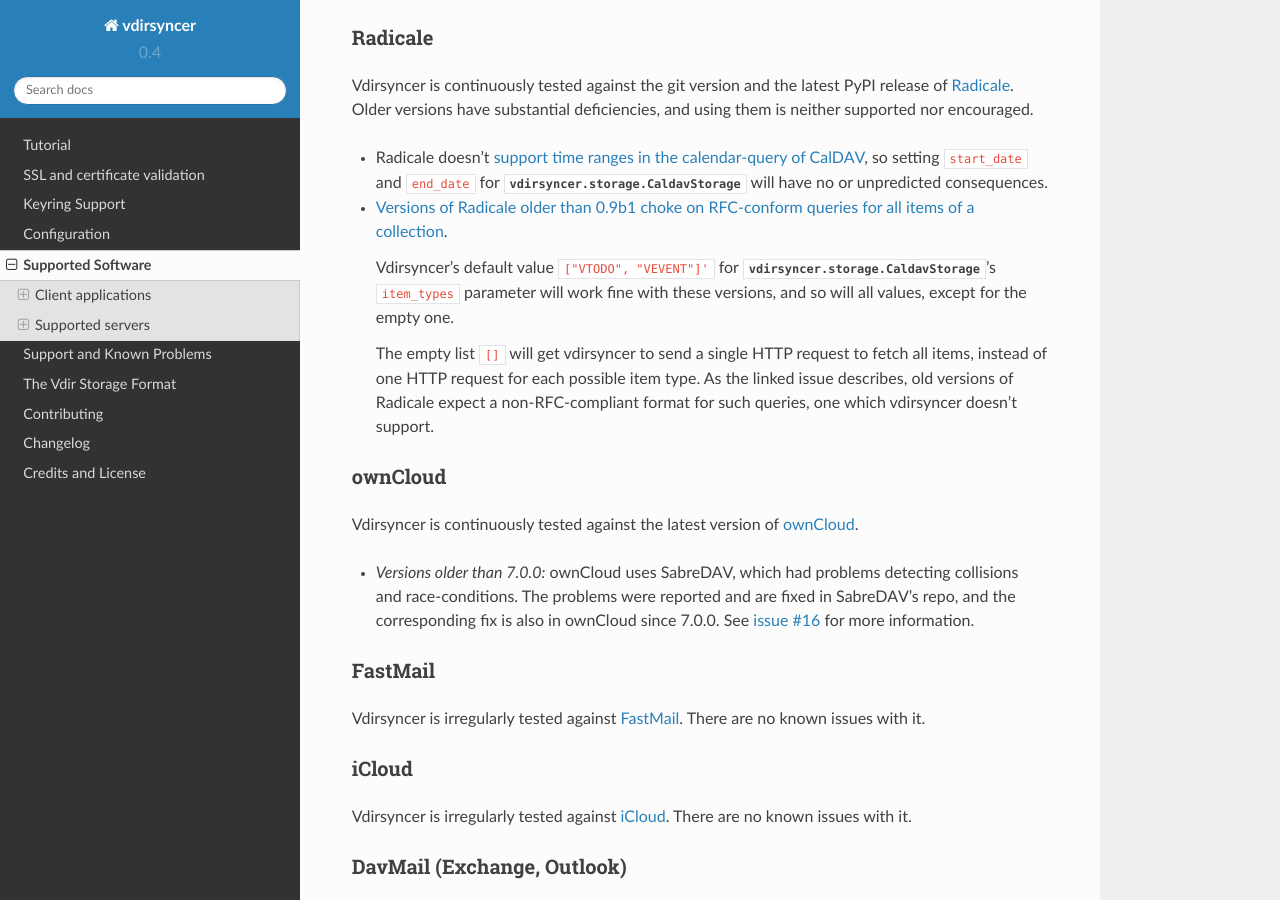
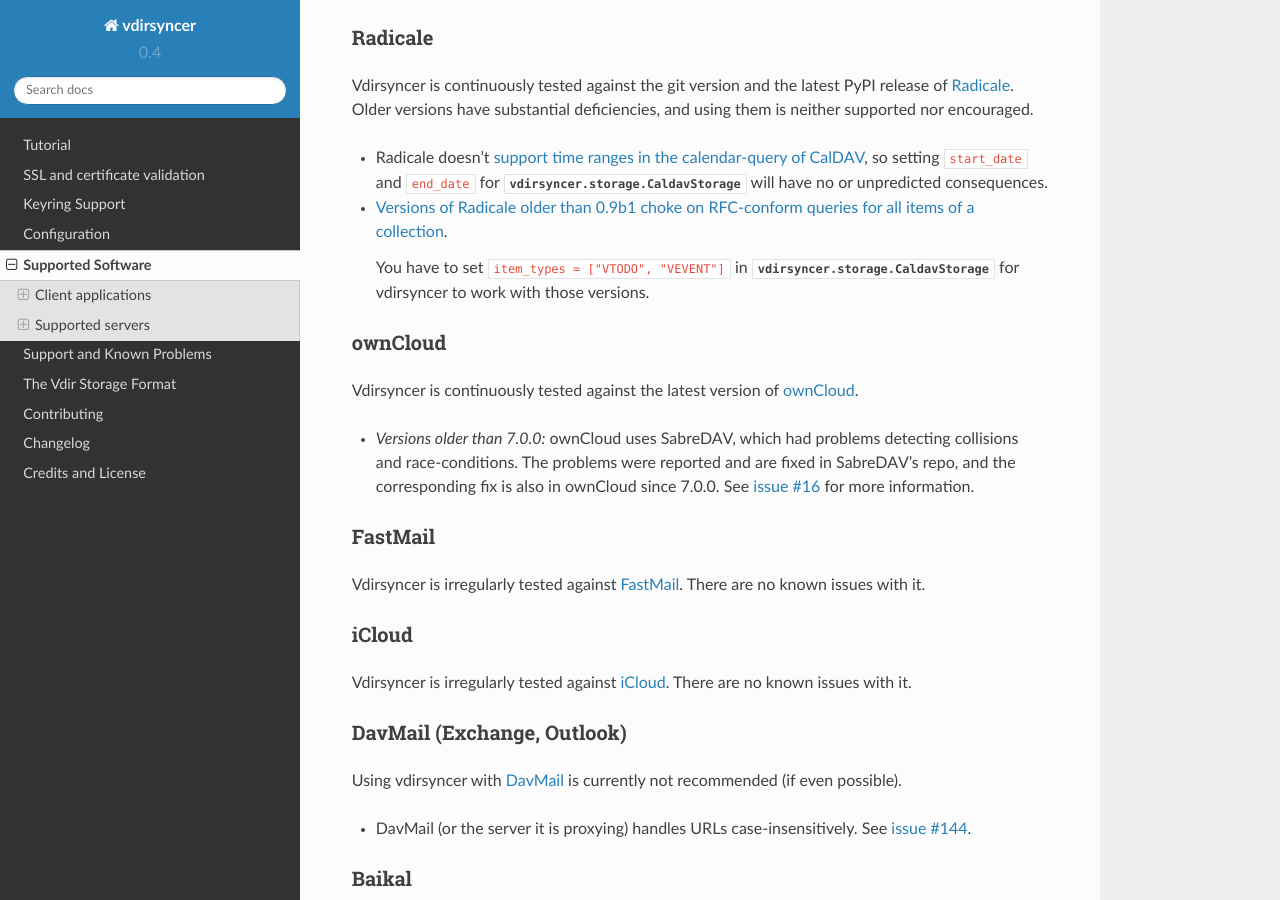
Before and after one commit to pimutils/vdirsyncer, a Sphinx documentation site: the page built from docs/supported.rst, in a window 1280 px wide and 900 px high, scrolled down 759 px. Built offline with Sphinx 7.4.7 and the Read the Docs theme 2.0.0, drawn with Linux system fonts in a browser that asks for light colours.

Commit message:
Remove some workarounds for Radicale

```diff
--- a/CHANGELOG.rst
+++ b/CHANGELOG.rst
@@ -18,6 +18,8 @@
 - Add ``post_hook`` param to ``filesystem``-storage.
 - Collection creation now also works with SabreDAV-based servers, such as
   Baikal or ownCloud.
+- Removed some workarounds for Radicale. Upgrading to the latest Radicale will
+  fix the issues.
 
 Version 0.4.2
 =============
--- a/docs/supported.rst
+++ b/docs/supported.rst
@@ -64,16 +64,9 @@
 - `Versions of Radicale older than 0.9b1 choke on RFC-conform queries for all
   items of a collection <https://github.com/Kozea/Radicale/issues/143>`_.
 
-  Vdirsyncer's default value ``["VTODO", "VEVENT"]'`` for
-  :py:class:`vdirsyncer.storage.CaldavStorage`'s ``item_types`` parameter will
-  work fine with these versions, and so will all values, except for the empty
-  one.
-
-  The empty list ``[]`` will get vdirsyncer to send a single HTTP request to
-  fetch all items, instead of one HTTP request for each possible item type. As
-  the linked issue describes, old versions of Radicale expect a
-  non-RFC-compliant format for such queries, one which vdirsyncer doesn't
-  support.
+  You have to set ``item_types = ["VTODO", "VEVENT"]`` in
+  :py:class:`vdirsyncer.storage.CaldavStorage` for vdirsyncer to work with
+  those versions.
 
 .. _Radicale: http://radicale.org/
 
```
Also changed, not shown: 1 other file.
